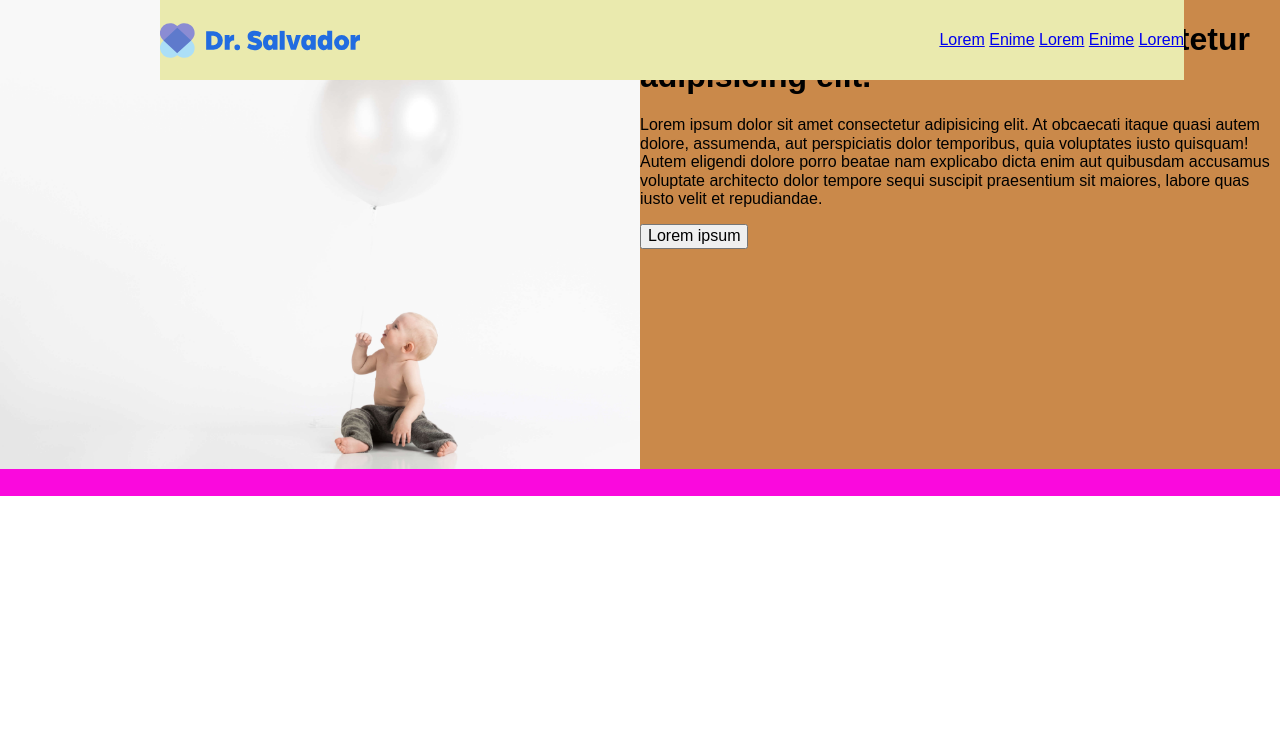
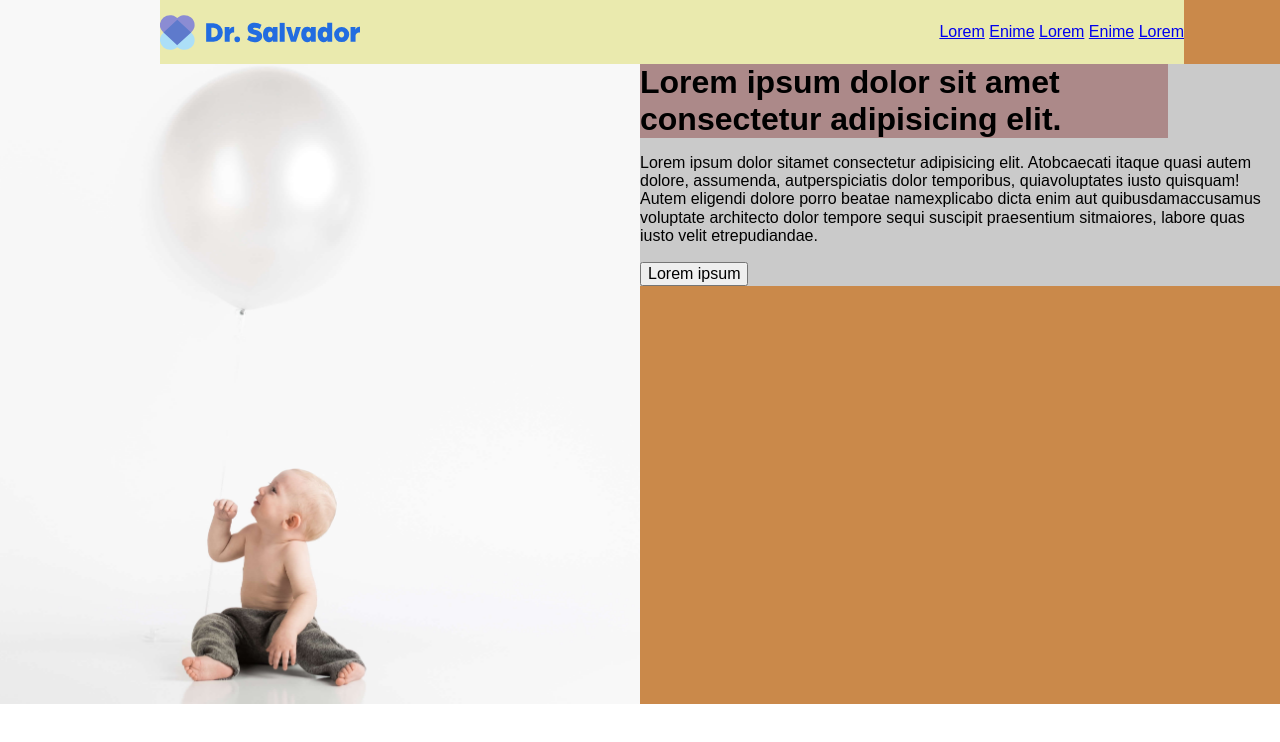
Before and after one commit to xuserfor3/chavis, a plain HTML site: page index.html in a window 1280 px wide. Drawn offline with Linux system fonts and the light colour scheme; a web font is replaced by a local one.

Commit message:
Add checkpoint reorganizating the header

```diff
--- a/index.html
+++ b/index.html
@@ -29,22 +29,20 @@
         <div class="img-text">
             <img src="src/img/baby.jpg" alt="baby" class="baby">
             <section class="text">
-                <div class="info">
                 <h1 class="title-header">Lorem ipsum dolor sit amet consectetur adipisicing elit.</h1>
-                    <p class="text-header">Lorem ipsum dolor sit amet consectetur adipisicing elit. At obcaecati itaque
+                <p class="text-header">Lorem ipsum dolor sitamet consectetur adipisicing elit. Atobcaecati itaque
                     quasi
-                        autem dolore, assumenda, aut perspiciatis dolor temporibus, quia voluptates iusto quisquam!
+                    autem dolore, assumenda, autperspiciatis dolor temporibus, quiavoluptates iusto quisquam!
                     Autem
-                        eligendi dolore porro beatae nam explicabo dicta enim aut quibusdam accusamus voluptate
+                    eligendi dolore porro beatae namexplicabo dicta enim aut quibusdamaccusamus voluptate
                     architecto
                     dolor
-                        tempore sequi suscipit praesentium sit maiores, labore quas iusto velit et repudiandae.</p>
+                    tempore sequi suscipit praesentium sitmaiores, labore quas iusto velit etrepudiandae.</p>
                 <!-- <div class="imgs">
                     <img src="src/img/food1.jpg" alt="food1">
                     <img src="src/img/food2.jpg" alt="food2">
                 </div> -->
                 <input type="button" value="Lorem ipsum" class="btn-header">
-                </div>
             </section>
         </div>
     </header>
--- a/sass/_header.sass
+++ b/sass/_header.sass
@@ -14,8 +14,8 @@
     .nav
         background: #eaeaae
         width: 80%
-        height: 5rem
-        margin: 0 160px
+        height: 4rem
+        margin: 0 10rem
         padding: 0
         display: flex
         flex-wrap: wrap
@@ -42,10 +42,24 @@
         width: 100%
         display: flex
         flex-wrap: wrap
+        align-items: flex-start
 
         .baby
             width: 50%
+            height: 44rem
             vertical-align: middle
+            object-fit: cover
+            object-position: right
 
         .text
             width: 50%
+            background: #cacaca
+            transform: translate(0, 4rem)
+            margin: 0
+
+            .title-header
+                background: #ac8989
+                margin: 0 7rem 0 0
+                padding: 0
+                font-family: $ff-headers
+                font-size: $fsize-32
--- a/sass/_variables.sass
+++ b/sass/_variables.sass
@@ -1,7 +1,7 @@
 // COLOR
-$mainColor: #44a80a
-$secondColor: #55abda
-$thirdColor: #ae358a
+$mainColor: #226CE0
+$secondColor: #DF57BC
+$thirdColor: #55286F
 
 // FONTS
 $ff-headers: proxima-nova, sans-serif
@@ -12,3 +12,9 @@ $fw-body3: 300
 $fw-body4: 400
 $fs-bodyNor: nomral
 $fs-bodyIta: italic
+$fsize-24: 24px
+$fsize-32: 32px
+$fsize-56: 56px
+$lh-for24: 36px
+$lh-for32: 48px
+$lh-for56: 67px
```
Also changed, not shown: sass/main.css, 1 other file. Lines whose indentation alone changed are shown as unchanged.
